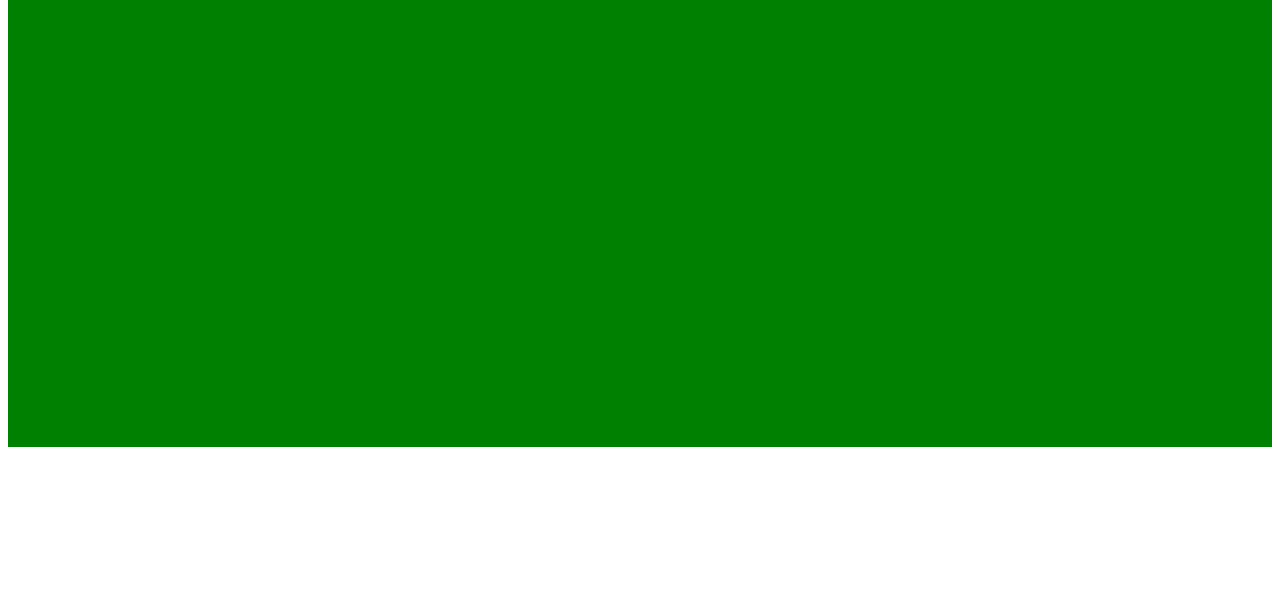
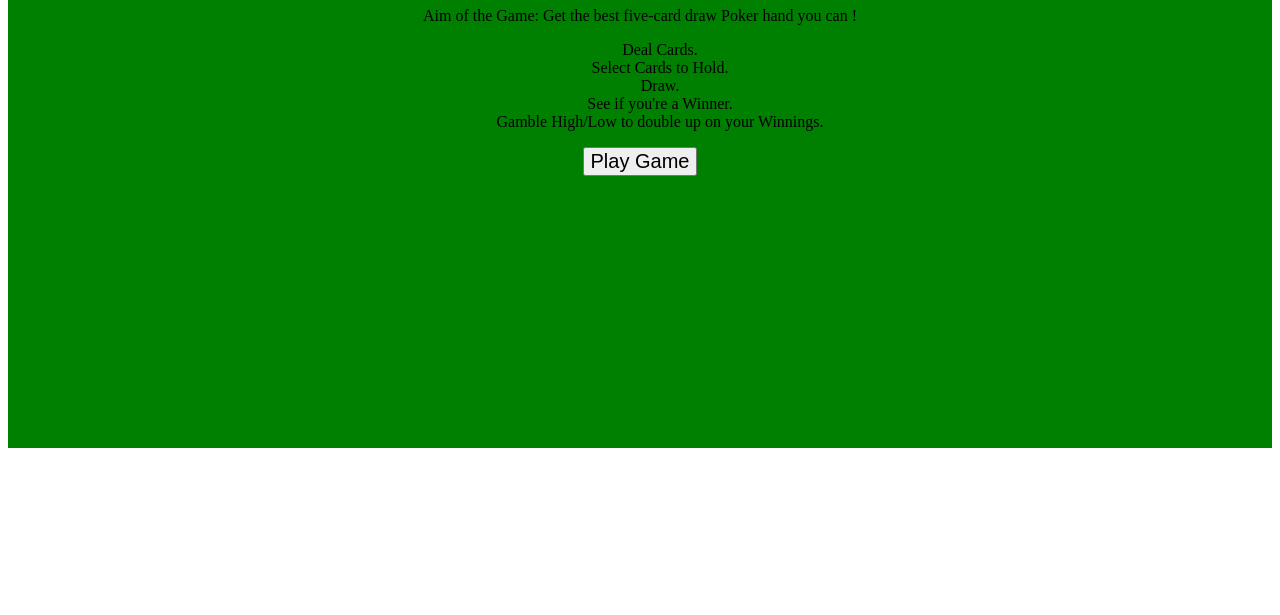
Before and after one commit to Gareth-McGirr/Portfolio-Project-2-Poker-Fun, a plain HTML site: page index.html in a window 1280 px wide. Shown: the part 185-800 px from the top of the page. Drawn offline with Linux system fonts and the light colour scheme.

Commit message:
Add game instructions to index.html

```diff
--- a/assets/css/style.css
+++ b/assets/css/style.css
@@ -45,6 +45,11 @@ nav ul {
 main {
     height: 500px;
     background-color: green;
+    text-align: center;
+
+}
+li {
+    list-style: none;
 }
 
 .top-content {
--- a/index.html
+++ b/index.html
@@ -1,5 +1,6 @@
 <!DOCTYPE html>
 <html lang="en">
+
 <head>
     <meta charset="UTF-8">
     <meta http-equiv="X-UA-Compatible" content="IE=edge">
@@ -7,6 +8,7 @@
     <link rel="stylesheet" href="assets/css/style.css">
     <title>Home - Poker Fun</title>
 </head>
+
 <body>
     <header>
         <div>
@@ -25,7 +27,23 @@
         </nav>
     </header>
     <main>
-        <button onclick="window.location.href='game.html'">Play Game</button>
+        <div>
+            <h1 class="align-center">Welcome to Poker Fun</h1>
+            <p class="align-center">Aim of the Game: Get the best five-card draw Poker hand you can !</p>
+            <p>
+                <ol>
+                    <li>Deal Cards.</li>
+                    <li>Select Cards to Hold.</li>
+                    <li>Draw.</li>
+                    <li>See if you're a Winner.</li>
+                    <li>Gamble High/Low to double up on your Winnings.</li>
+                </ol>
+            </p>
+        </div>
+        <button onclick="window.location.href='game.html'" class="align-center">Play Game</button>
+
+
+        </div>
 
     </main>
     <!-- script -->
```
Also changed, not shown: game.html (+1 -1 lines).
